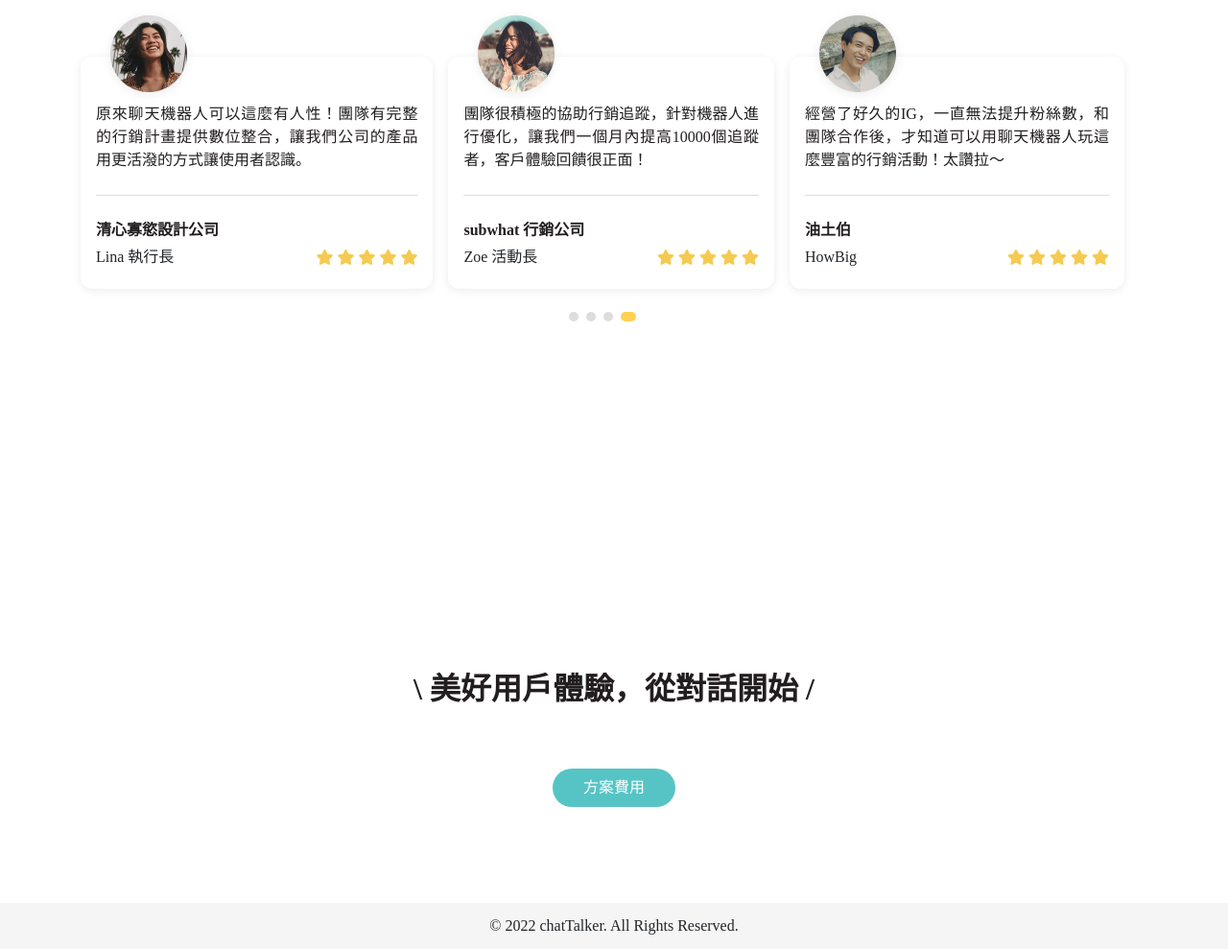
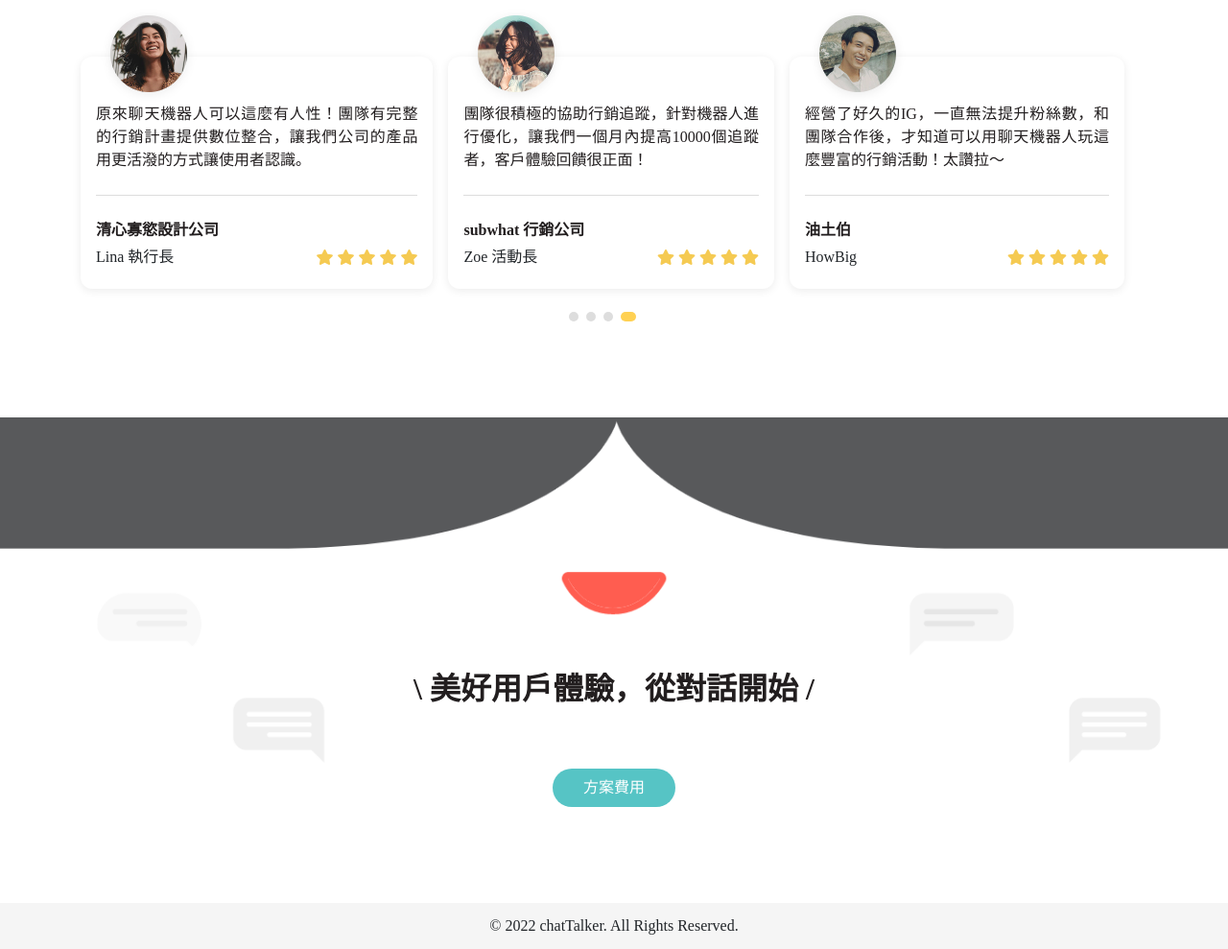
Before and after one commit to SHEN616/AI, a plain HTML site: page index.html in a window 1280 px wide. Shown: the part 2677-3666 px from the top of the page at 96% size. Drawn offline with nearby package versions, Linux system fonts and the light colour scheme; files that its build step writes are made by us from their sources; files whose address does not match are found by name.

Commit message:
Update _index.scss

```diff
--- a/scss/_index.scss
+++ b/scss/_index.scss
@@ -523,7 +523,7 @@ nav{
 footer{
 
     max-width: 100%;
-    background: url(images/bg.png) no-repeat top center;
+    background: url(../images/bg.png) no-repeat top center;
     background-size:cover;
     margin-top: 100px;
     .d-flex{
```
